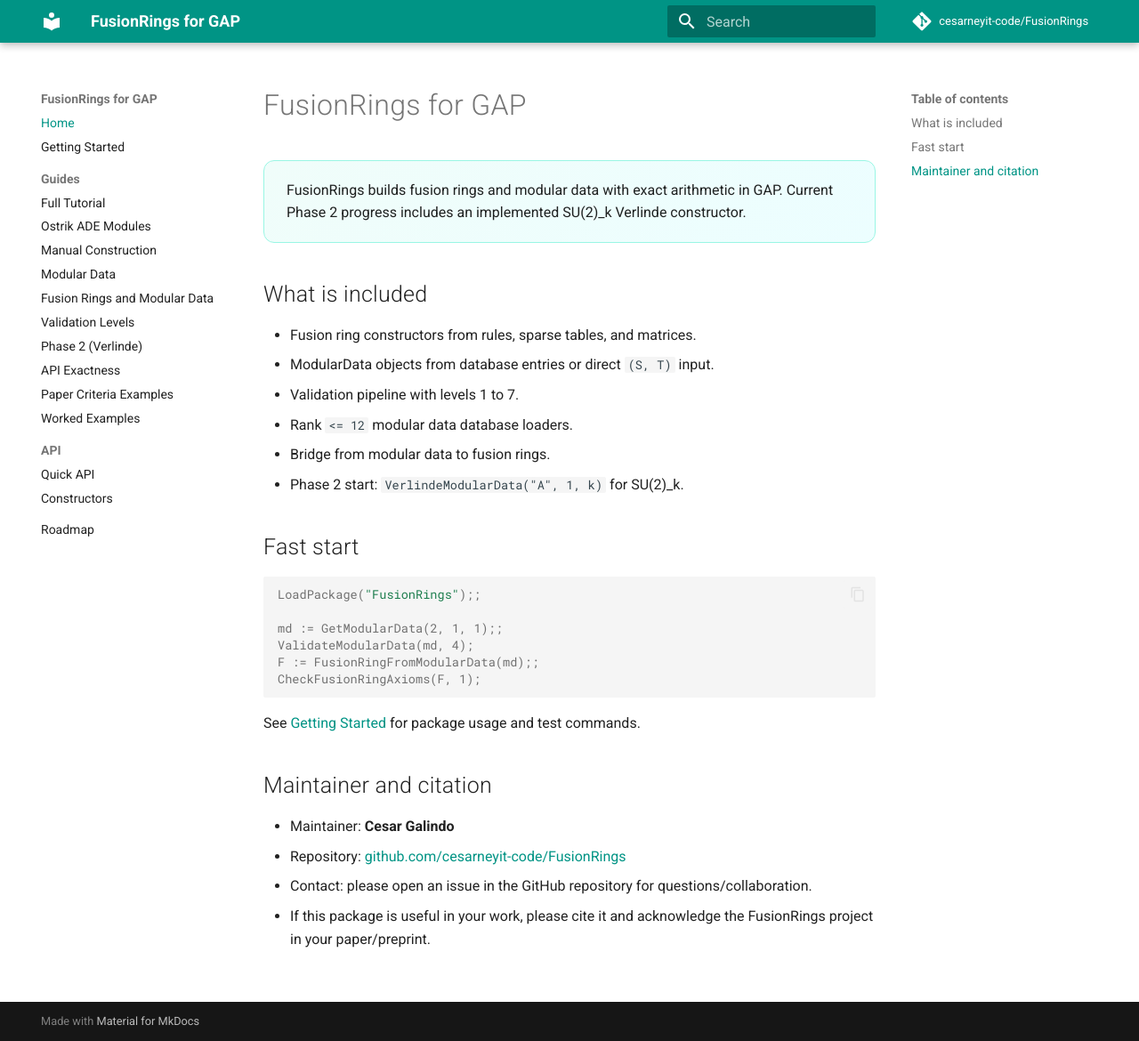
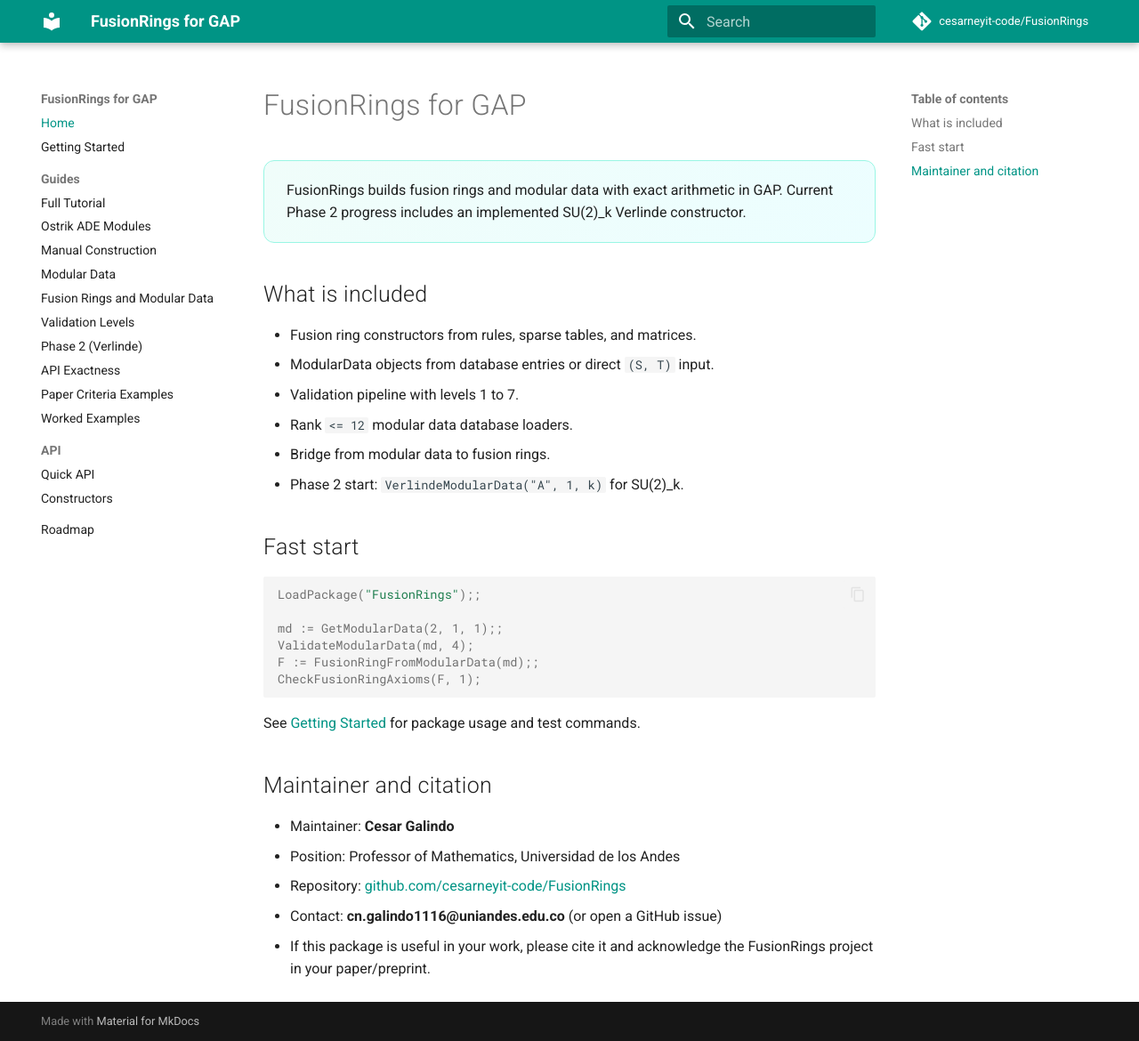
Before and after one commit to cesarneyit-code/FusionRings, an MkDocs documentation site: the page built from webdocs/index.md, in a window 1280 px wide and 1170 px high. Shown: the whole window at 89% size. Built offline with MkDocs 1.6.1 and Material for MkDocs 9.7.7, drawn with Linux system fonts in a browser that asks for light colours; comment, search, counter and statistics services are not loaded.

Commit message:
Update maintainer affiliation and contact email in docs

```diff
--- a/webdocs/index.md
+++ b/webdocs/index.md
@@ -30,7 +30,8 @@ See [Getting Started](guide/getting-started.md) for package usage and test comma
 ## Maintainer and citation
 
 - Maintainer: **Cesar Galindo**
+- Position: Professor of Mathematics, Universidad de los Andes
 - Repository: [github.com/cesarneyit-code/FusionRings](https://github.com/cesarneyit-code/FusionRings)
-- Contact: please open an issue in the GitHub repository for questions/collaboration.
+- Contact: **cn.galindo1116@uniandes.edu.co** (or open a GitHub issue)
 - If this package is useful in your work, please cite it and acknowledge the
   FusionRings project in your paper/preprint.
```
